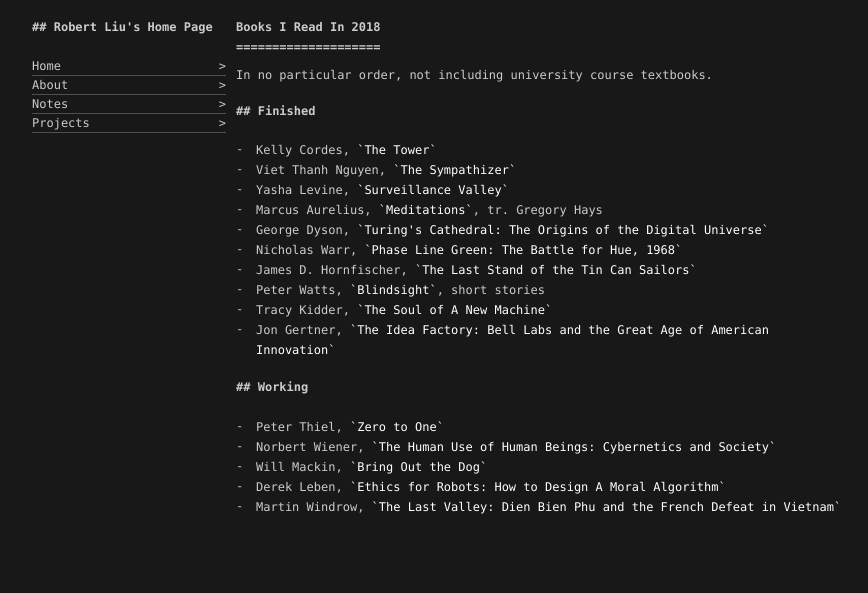
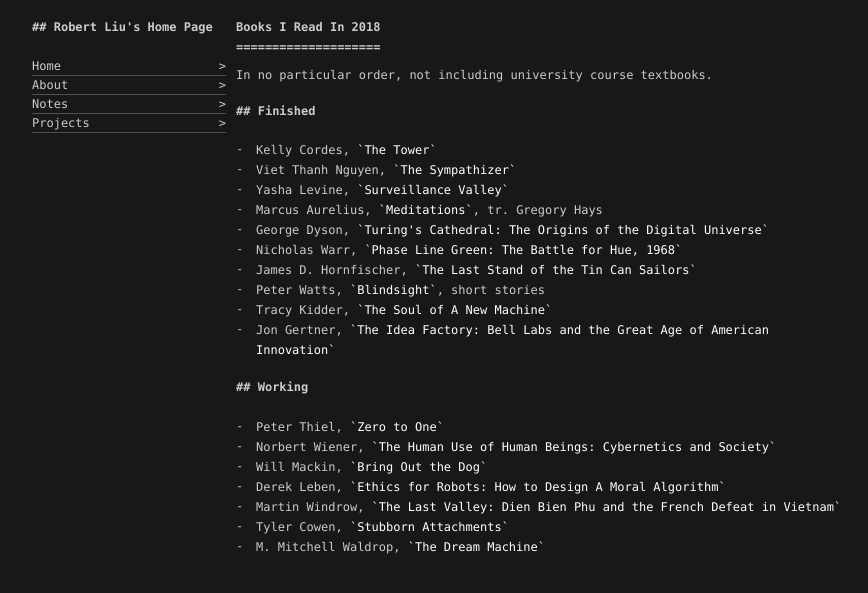
Before and after one commit to rrliu/cordyceptive.github.io, a Jekyll site: the page built from _posts/2018-12-31-books.md, in a window 1280 px wide. Shown: the top 593 px of the page, without its empty margins (200-1068 px from the left). Built offline with Jekyll 4.4.1, drawn with Linux system fonts in a browser that asks for light colours.

Commit message:
update reading list

```diff
--- a/_posts/2018-12-31-books.md
+++ b/_posts/2018-12-31-books.md
@@ -24,3 +24,5 @@ In no particular order, not including university course textbooks.
 - Will Mackin, `Bring Out the Dog`
 - Derek Leben, `Ethics for Robots: How to Design A Moral Algorithm`
 - Martin Windrow, `The Last Valley: Dien Bien Phu and the French Defeat in Vietnam`
+- Tyler Cowen, `Stubborn Attachments`
+- M. Mitchell Waldrop, `The Dream Machine`
```
